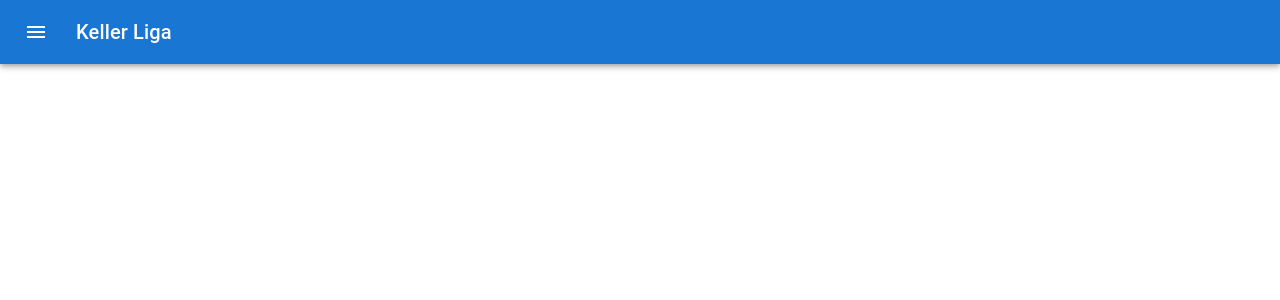
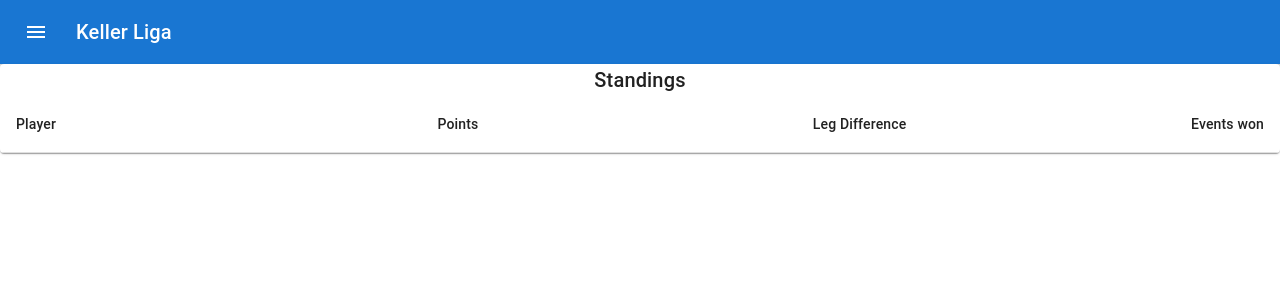
Before and after one commit to ChillySpiral/DartsLeague, a React (Create React App) app: page /DartsLeague/elo in a window 1280 px wide. Before the commit this address had no page. Shown: the top 300 px of the page. Built offline with nearby package versions, Linux system fonts and the light colour scheme.

Commit message:
add copypaste elo page

```diff
--- a/src/App.tsx
+++ b/src/App.tsx
@@ -4,6 +4,7 @@ import Header from './components/Header';
 import Home from './pages/Home';
 import Results from './pages/Results';
 import Games from './pages/Games';
+import Elo from './pages/Elo';
 import {BrowserRouter as Router, Route, Routes} from "react-router-dom";
 
 function App() {
@@ -15,6 +16,7 @@ function App() {
         <Route path="DartsLeague/" element={<Home />} />
         <Route path="DartsLeague/results" element={<Results/>} />
         <Route path="DartsLeague/games" element={<Games/>} />
+        <Route path="DartsLeague/elo" element={<Elo/>} />
       </Routes>
     </Router>
 
--- a/src/components/Header.tsx
+++ b/src/components/Header.tsx
@@ -69,6 +69,9 @@ export default function MenuAppBar() {
                 <ListItemButton  onClick={() => redirectRoute("DartsLeague/Games")}>
                   <ListItemText primary="Game Results" />
                 </ListItemButton>
+                <ListItemButton  onClick={() => redirectRoute("DartsLeague/Elo")}>
+                  <ListItemText primary="Elo Ranking" />
+                </ListItemButton>
               </List>
           </Menu>
 
--- /dev/null
+++ b/src/pages/Elo.tsx
@@ -0,0 +1,80 @@
+import * as React from 'react';
+import Table from '@mui/material/Table';
+import TableBody from '@mui/material/TableBody';
+import TableCell from '@mui/material/TableCell';
+import TableContainer from '@mui/material/TableContainer';
+import TableHead from '@mui/material/TableHead';
+import TableRow from '@mui/material/TableRow';
+import Paper from '@mui/material/Paper';
+import { Typography } from '@mui/material';
+
+import { EloService } from '../services/EloService';
+
+const eloService = new EloService();
+
+function createEventData(name: string, elo: number,){
+    return {name, elo}
+  }
+
+  //Add Event Results here
+  const gameResults = [
+    [createEventData("Niki", 10), createEventData("Rubik", 6), createEventData("Christian", 4), createEventData("Max", 2), createEventData("Matthias", 0), createEventData("Shoti", -6), createEventData("Manuel", -6), createEventData("Lukas", -6)],
+  ]
+
+  function countPerPlayer(){
+    var playerPoints = {
+      "Niki" : {"name": "Niki", "elo":0},
+      "Rubik" : {"name": "Rubik", "elo":0},
+      "Christian" : {"name": "Christian", "elo":0},
+      "Max" : {"name": "Max", "elo":0},
+      "Matthias" : {"name": "Matthias", "elo":0},
+      "Shoti" : {"name": "Shoti", "elo":0},
+      "Manuel" : {"name": "Manuel", "elo":0},
+      "Lukas" : {"name": "Lukas", "elo":0},
+      "Tati" : {"name": "Tati", "elo":0},
+      "Michael" : {"name": "Michael", "elo":0}
+    }
+
+    const standings = eloService.getCurrentStandings()
+
+    return standings;
+  }
+
+
+
+  const rows = countPerPlayer();
+
+  export default function BasicTable() {
+    return (
+      <TableContainer component={Paper}>
+      <Typography variant="h6" component="div">
+        Standings
+      </Typography>
+        <Table sx={{ minWidth: 200 }} aria-label="simple table">
+          <TableHead>
+            <TableRow>
+              <TableCell>Player</TableCell>
+              <TableCell align="right">Points</TableCell>
+              <TableCell align="right">Leg Difference</TableCell>
+              <TableCell align="right">Events won</TableCell>
+            </TableRow>
+          </TableHead>
+          <TableBody>
+            {rows.map((row) => (
+              <TableRow
+                key={row.name}
+                sx={{ '&:last-child td, &:last-child th': { border: 0 } }}
+              >
+                <TableCell component="th" scope="row">
+                  {row.name}
+                </TableCell>
+                <TableCell align="right">{row.points}</TableCell>
+                <TableCell align="right">{row.legs}</TableCell>
+                <TableCell align="right">{row.events}</TableCell>
+              </TableRow>
+            ))}
+          </TableBody>
+        </Table>
+      </TableContainer>
+    );
+  }
--- /dev/null
+++ b/src/services/EloService.tsx
@@ -0,0 +1,6 @@
+export class EloService {
+
+    getCurrentStandings() {
+        return [];
+    }
+}
```
